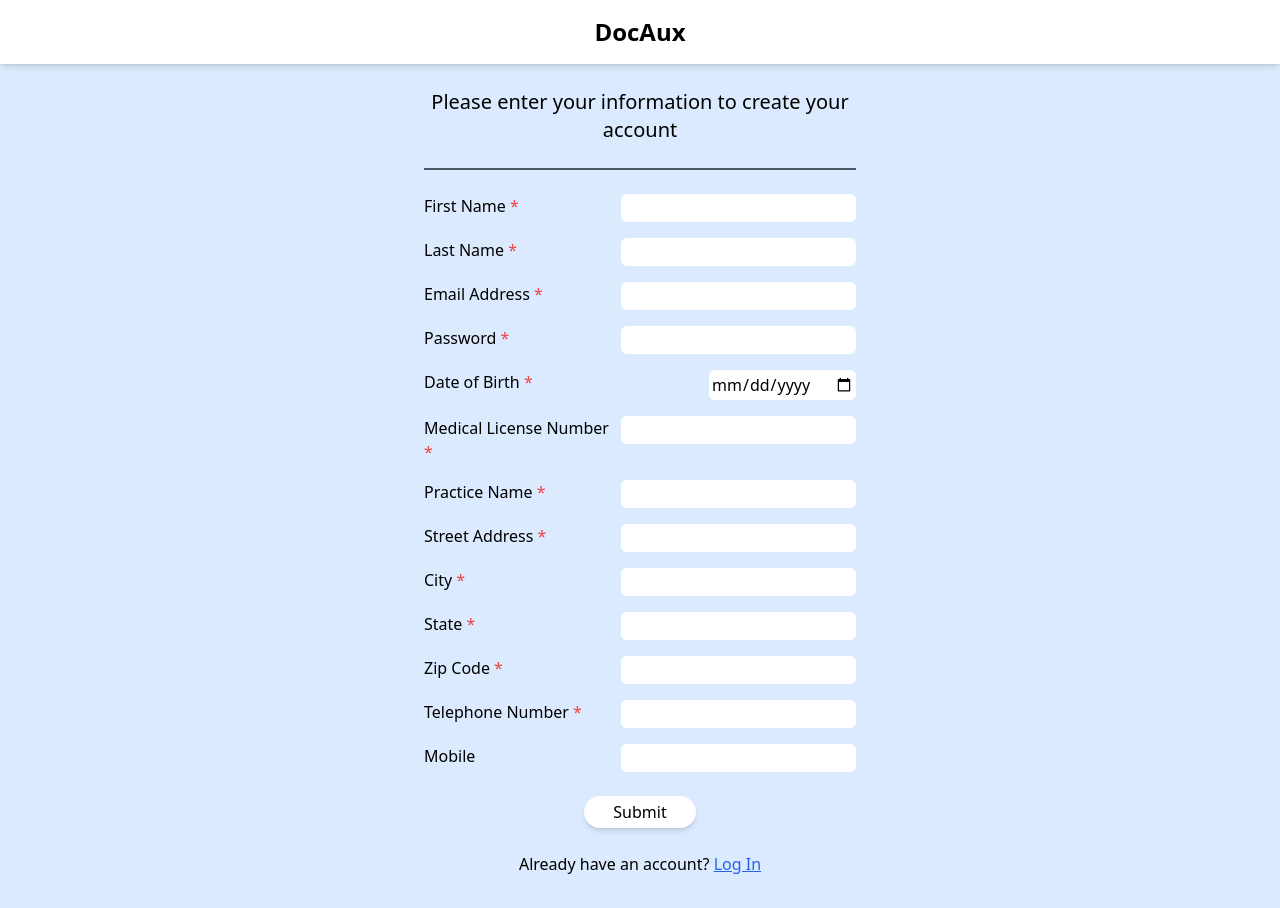
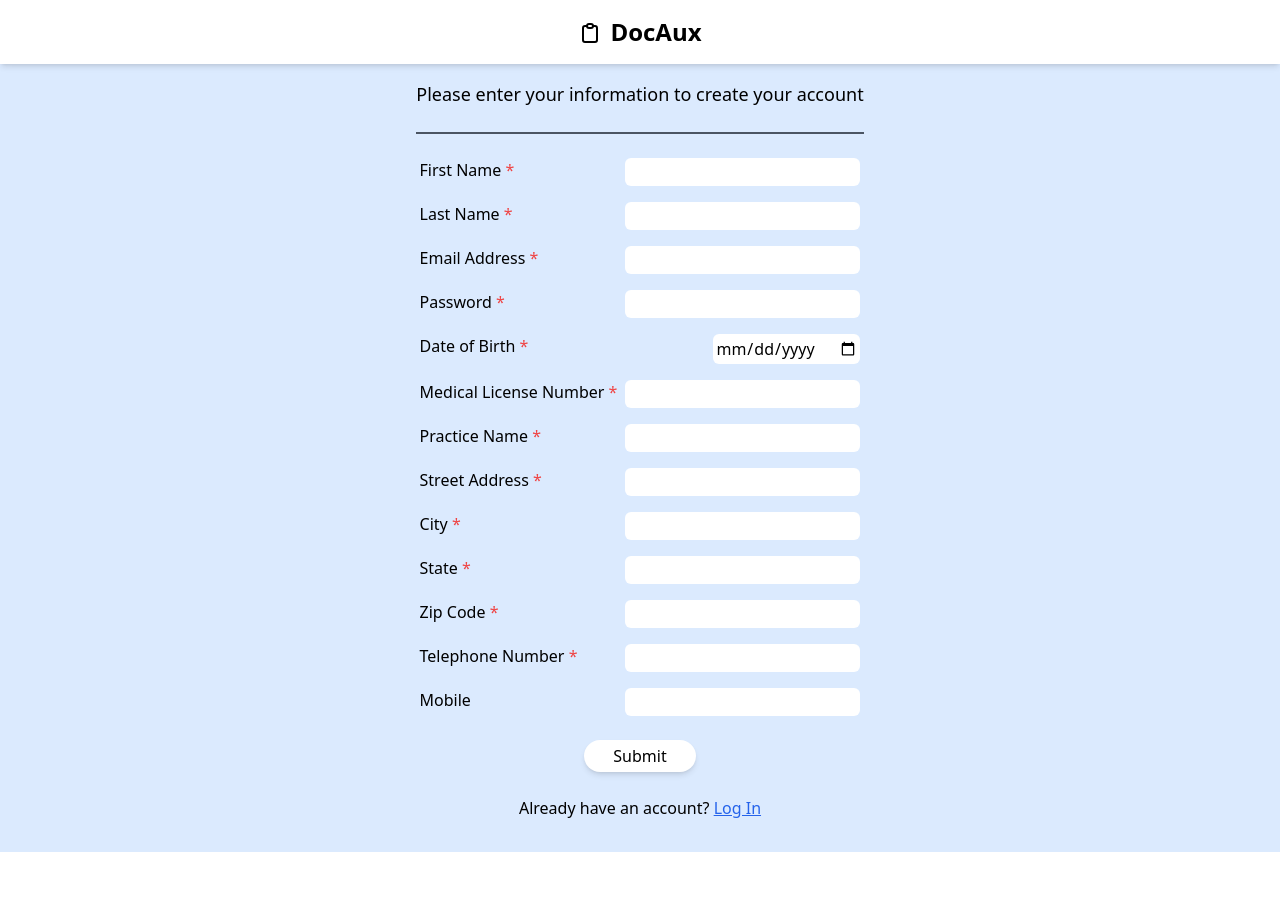
Before and after one commit to ethansafai/doc-aux, a React (Create React App) app: page /signup in a window 1280 px wide. After the commit the page ends 852 px from the top, so only its background shows below. Built offline with nearby package versions, Linux system fonts and the light colour scheme.

Commit message:
styling, add home page skeleton

```diff
--- a/src/App.js
+++ b/src/App.js
@@ -10,8 +10,9 @@
   return (
     <AppContext>
       <BrowserRouter>
-        <div className="bg-blue-100 min-h-screen pb-8">
+        <div className="bg-blue-100 min-h-screen">
           <Header />
+          <div className="pb-8 px-4 md:px-2">
             <Routes>
               <Route path="/" element={<AuthenticatedRoute />}>
                 <Route path="/" element={<Home />} />
@@ -20,6 +21,7 @@
               <Route path="/signup" element={<Signup />} />
             </Routes>
           </div>
+        </div>
       </BrowserRouter>
     </AppContext>
   )
--- a/src/components/Header.js
+++ b/src/components/Header.js
@@ -1,8 +1,13 @@
 import { Link } from 'react-router-dom'
+import { ClipboardIcon } from '@heroicons/react/outline'
 
 function Header() {
   return (
-    <header className="p-4 bg-white shadow-md mb-4 sticky top-0">
+    <header
+      className="p-4 bg-white shadow-md mb-4 sticky top-0 flex
+    justify-center items-center gap-2"
+    >
+      <ClipboardIcon className="h-6 w-6 mt-[2px]" />
       <Link
         to="/"
         className="no-underline text-2xl font-semibold text-center text-black
--- a/src/components/Home.js
+++ b/src/components/Home.js
@@ -1,8 +1,26 @@
+import { useContext } from 'react'
+import { UserContext } from '../context/AppContext'
+
 function Home() {
+  const { user, setUser } = useContext(UserContext)
+
+  function handleLogout() {
+    setUser(null)
+  }
+
   // TODO: implement login screen (this is placeholder code)
   return (
-    <div>
-      <h1 className="text-lg font-bold text-red-500">This is a home screen</h1>
+    <div className="flex flex-col gap-4 justify-center">
+      <h1 className="text-lg font-bold text-center">
+        Welcome, {user.firstName} {user.lastName}
+      </h1>
+      <button
+        type="button"
+        className="mx-auto w-32 block bg-white"
+        onClick={handleLogout}
+      >
+        Sign Out
+      </button>
     </div>
   )
 }
--- a/src/components/Signup.js
+++ b/src/components/Signup.js
@@ -1,5 +1,6 @@
-import { useState } from 'react'
-import { Link } from 'react-router-dom'
+import { useContext, useState } from 'react'
+import { Link, useNavigate } from 'react-router-dom'
+import { UserContext } from '../context/AppContext'
 
 function FormItem({
   itemName,
@@ -40,7 +41,9 @@
 }
 
 function Signup() {
+  const navigate = useNavigate()
   const [formData, setFormData] = useState(initialFormData)
+  const { setUser } = useContext(UserContext)
 
   function handleChange(fieldName, newValue) {
     setFormData((prev) => ({
@@ -51,17 +54,23 @@
 
   function createAccount(e) {
     e.preventDefault()
-    console.log(formData)
+
     setFormData(initialFormData)
+    setUser({
+      firstName: formData.firstName,
+      lastName: formData.lastName,
+      emailAddress: formData.emailAddress,
+    })
+
+    navigate('/')
   }
 
   return (
     <form
-      className="flex flex-col items-center px-4 pt-2 md:px-2 gap-6 max-w-md
-        mx-auto"
+      className="flex flex-col items-center gap-6 max-w-md mx-auto"
       onSubmit={createAccount}
     >
-      <p className="text-lg md:text-xl font-medium text-center">
+      <p className="text-lg font-medium text-center">
         Please enter your information to create your account
       </p>
       <hr className="border border-gray-600 w-full" />
```
Lines whose indentation alone changed are shown as unchanged.
